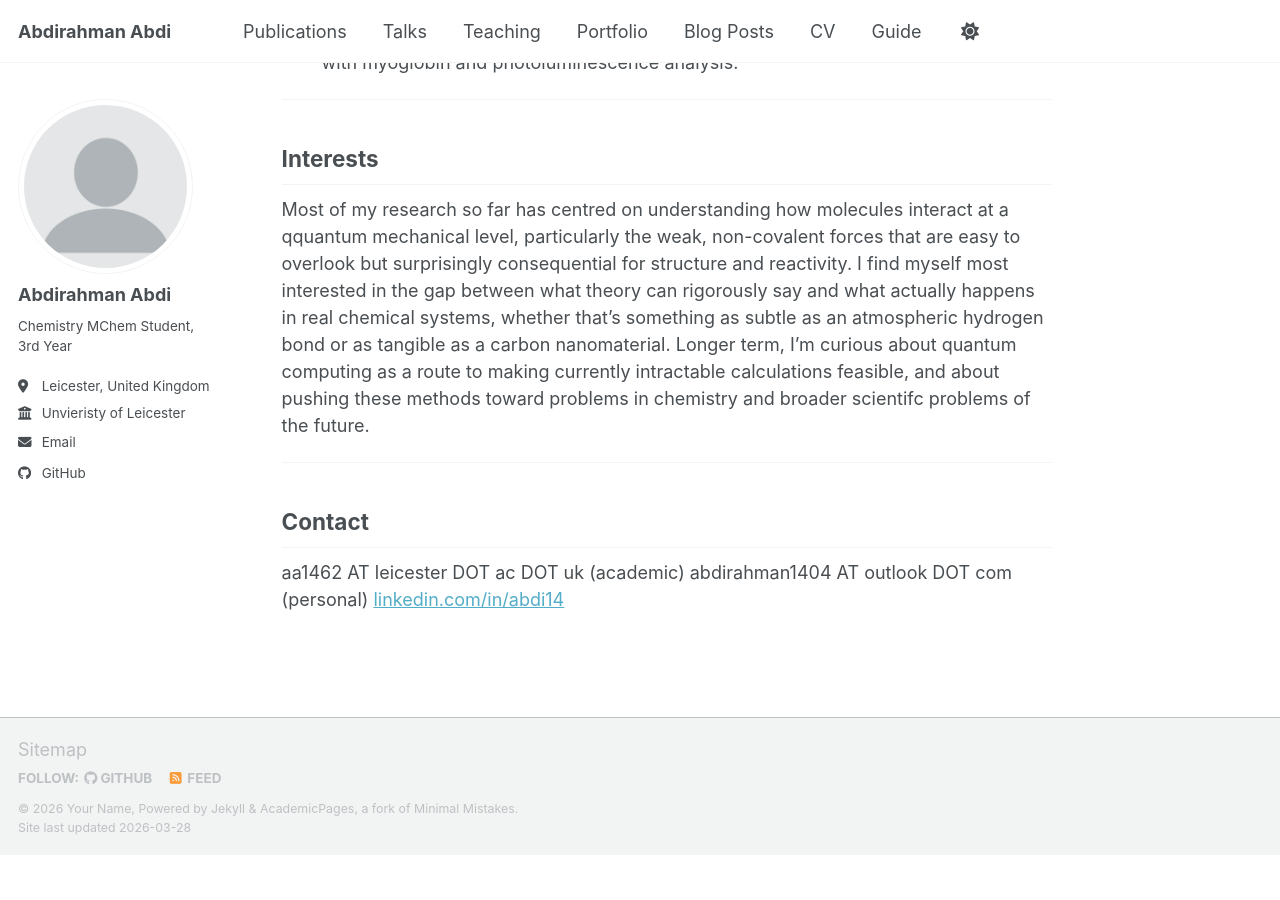
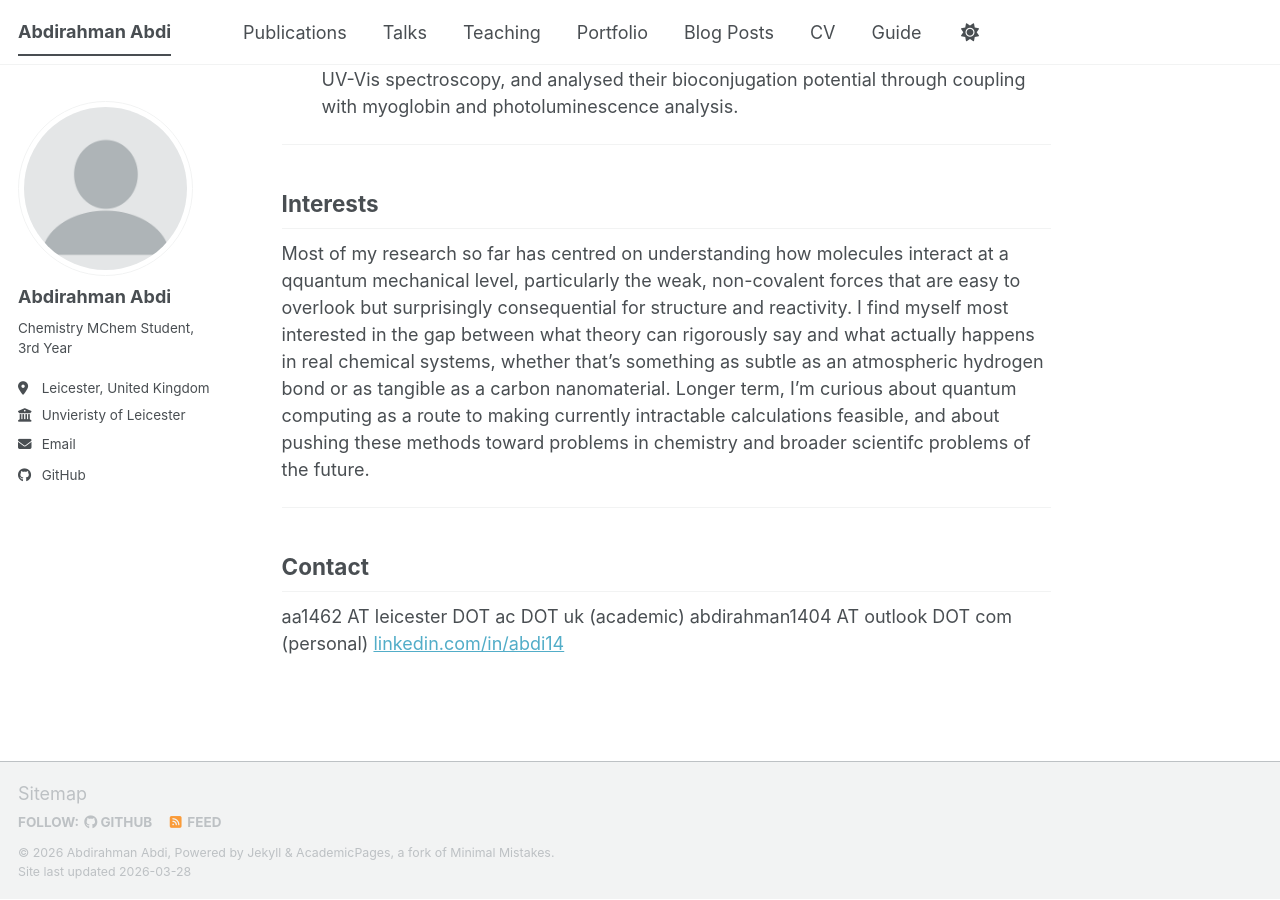
Before and after one commit to abdirahmanabdi-dev/abdirahmanabdi-dev.github.io, a Jekyll site: the page built from _pages/about.md, in a window 1280 px wide and 900 px high, scrolled down 645 px. Built offline with Jekyll 4.4.1, drawn with Linux system fonts in a browser that asks for light colours; our own code applies the rules of GitHub Pages for plain Markdown files; a script bundle is joined from its source files by our own code; library files that are not in the unit come from our copies; before the commit the page ends 1500 px from its top, so only the background shows below that.

```diff
--- a/_config.yml
+++ b/_config.yml
@@ -11,8 +11,8 @@ locale                   : "en-US"
 site_theme               : "default" # The available themes options are "default", "air", "sunrise", "mint", "dirt" and "contrast"
 title                    : "Abdirahman Abdi"
 title_separator          : "-"
-name                     : &name "Your Name"
-description              : &description "Your Name's academic portfolio"   # Update this with a general description of your site, this is the default if not overridden by a page
+name                     : &name "Abdirahman Abdi"
+description              : &description "My academic portfolio"   # Update this with a general description of your site, this is the default if not overridden by a page
 url                      : https://abdirahmanabdi-dev.github.io # The base hostname & protocol for your site e.g. "https://[your GitHub username].github.io",
                                                            # or if you already have some other page hosted on Github then use "https://[your GitHub username].github.io/[Your Repo Name]"
 baseurl                  : "" # the subpath of your site, e.g. "/blog"
```
Also changed, not shown: _pages/about.md (+9 -0 lines).
